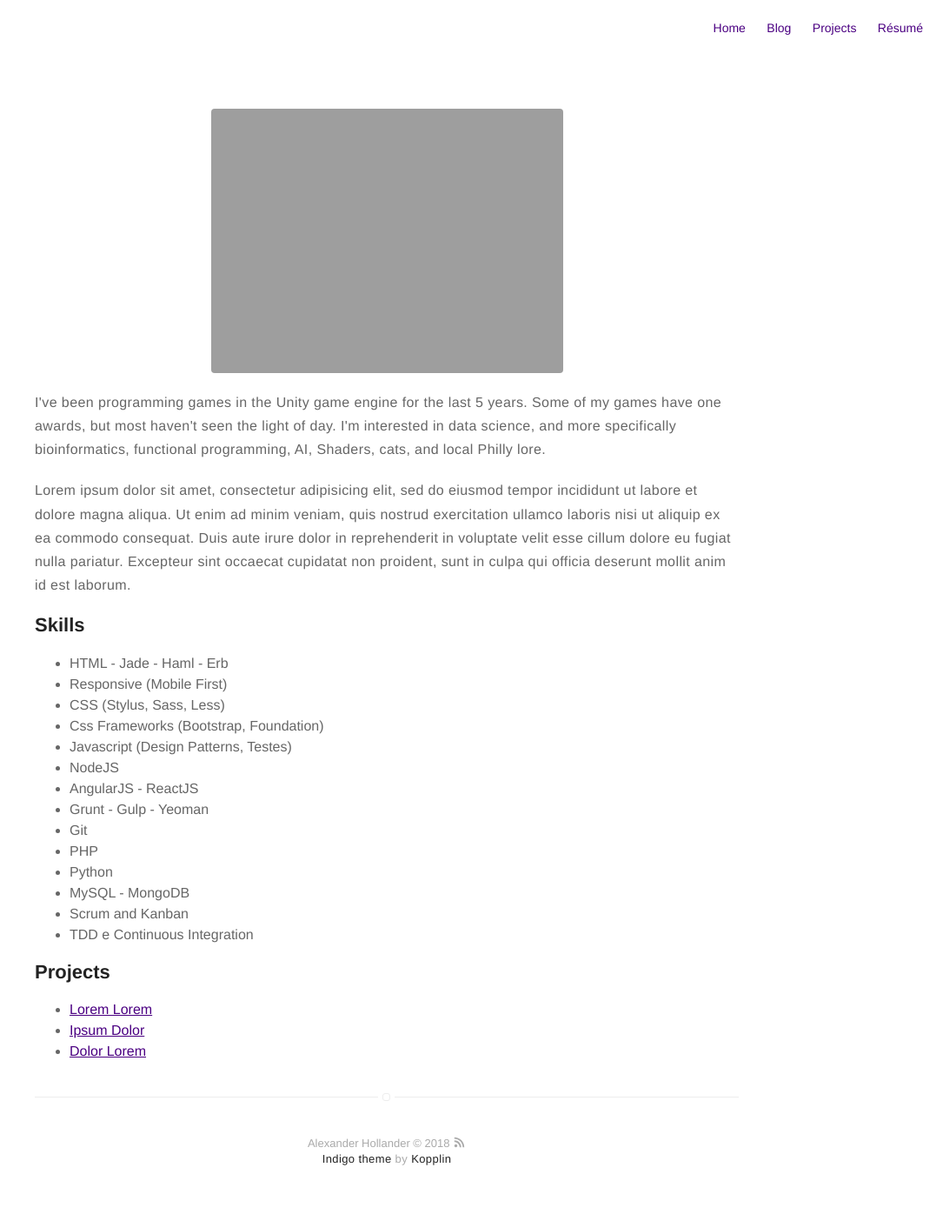
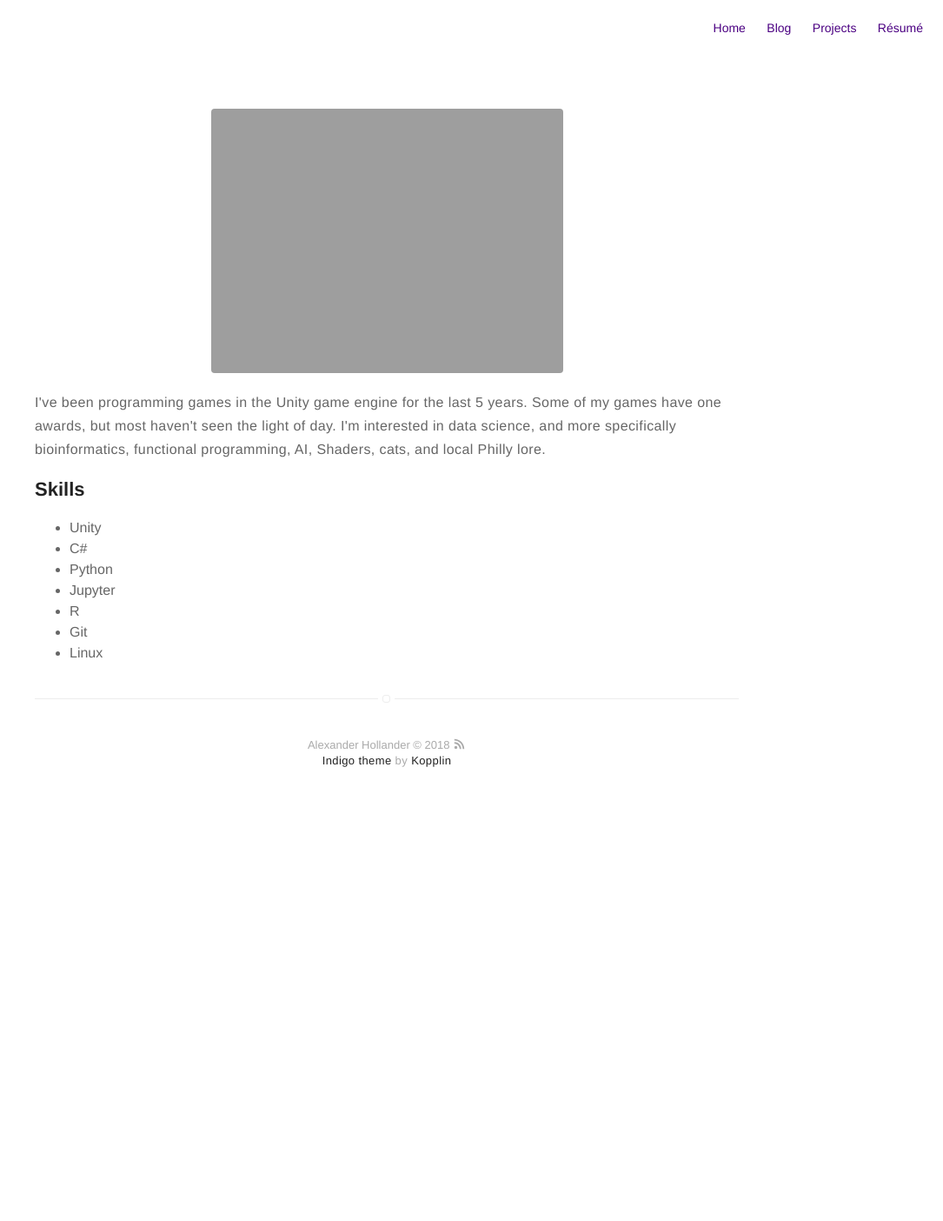
Before and after one commit to Ashen-Vaults/ashen-vaults.github.io, a Jekyll site: the page built from about.md, in a window 1280 px wide. Shown: the whole page at 87% size, without its empty margins (195-1280 px from the left). Built offline with Jekyll 4.4.1, drawn with Linux system fonts in a browser that asks for light colours; after the commit the page ends 946 px from its top, so only the background shows below that.

Commit message:
Profile Changed
Added second profile picture and tweaked the header to show it. Also cleaned up about me.

```diff
--- a/_config.yml
+++ b/_config.yml
@@ -9,6 +9,7 @@ description: The personal website of Alexsh
 # better with square images
 external-image: false
 picture: assets/images/profile.jpg
+picture2: assets/images/profile2.jpg
 
 # If you want to include your resume, set to true
 # and specify source (external or local).
--- a/_includes/header.html
+++ b/_includes/header.html
@@ -8,7 +8,7 @@
     <header class="header-home {% if site.animation %}animated{% endif %}">
         {% if site.about %}
             <a class="link" href="{{ site.url }}/about">
-                <img class="selfie" alt="{{ site.name }}" src="{% if site.external-image %}{{ site.picture }}{% else %}{{ site.url }}/{{ site.picture }}{% endif %}" />
+                <img class="selfie" alt="{{ site.name }}" src="{% if site.external-image %}{{ site.picture2 }}{% else %}{{ site.url }}/{{ site.picture2 }}{% endif %}" />
             </a>
         {% else %}
             <span class="link">
--- a/about.md
+++ b/about.md
@@ -10,36 +10,14 @@ I'm interested in data science, and more
 specifically bioinformatics, functional programming,
 AI, Shaders, cats, and local Philly lore. </p>
 
-<p>Lorem ipsum dolor sit amet, consectetur adipisicing elit, sed do eiusmod
-tempor incididunt ut labore et dolore magna aliqua. Ut enim ad minim veniam,
-quis nostrud exercitation ullamco laboris nisi ut aliquip ex ea commodo
-consequat. Duis aute irure dolor in reprehenderit in voluptate velit esse
-cillum dolore eu fugiat nulla pariatur. Excepteur sint occaecat cupidatat non
-proident, sunt in culpa qui officia deserunt mollit anim id est laborum.</p>
-
 <h2>Skills</h2>
 
 <ul class="skill-list">
-	<li>HTML - Jade - Haml - Erb</li>
-	<li>Responsive (Mobile First)</li>
-	<li>CSS (Stylus, Sass, Less)</li>
-	<li>Css Frameworks (Bootstrap, Foundation)</li>
-	<li>Javascript (Design Patterns, Testes)</li>
-	<li>NodeJS</li>
-	<li>AngularJS - ReactJS</li>
-	<li>Grunt - Gulp - Yeoman</li>
+	<li>Unity</li>
+	<li>C#</li>
+	<li>Python</li>
+	<li>Jupyter</li>
+	<li>R</li>
 	<li>Git</li>
-	<li>PHP</li>
-	<li>Python</li>
-	<li>MySQL - MongoDB</li>
-	<li>Scrum and Kanban</li>
-	<li>TDD e Continuous Integration</li>
+	<li>Linux</li>
 </ul>
-
-<h2>Projects</h2>
-
-<ul>
-	<li><a href="https://github.com/">Lorem Lorem</a></li>
-	<li><a href="https://github.com/">Ipsum Dolor</a></li>
-	<li><a href="https://github.com/">Dolor Lorem</a></li>
-</ul>
```
Also changed, not shown: assets/images/profile2.jpg (added).
